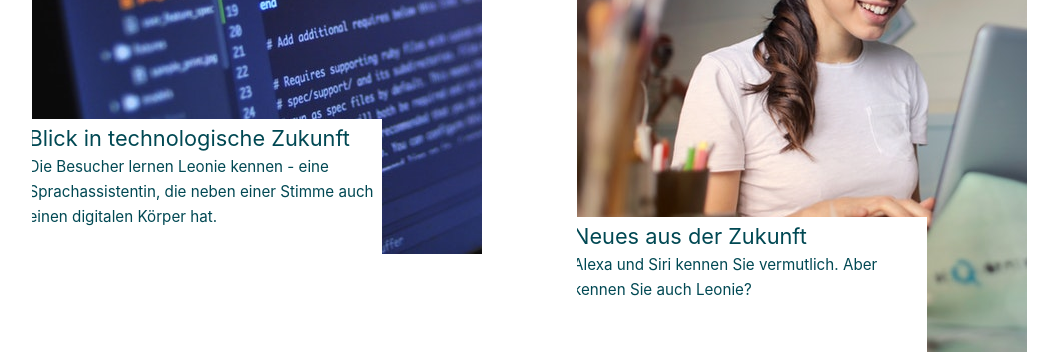
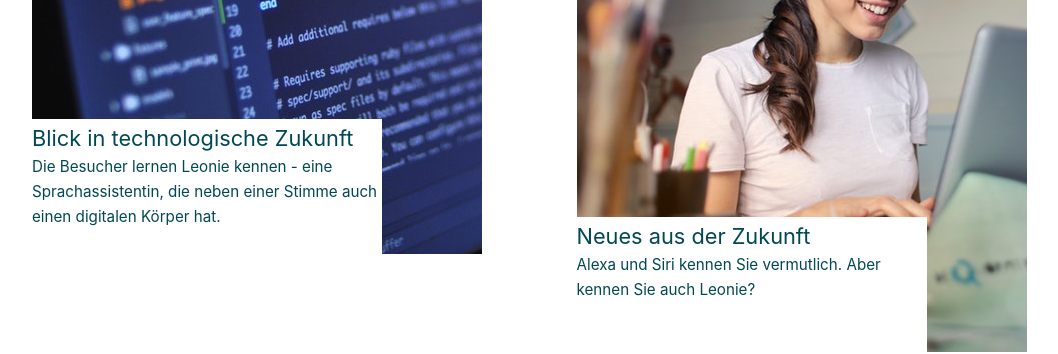
Before and after one commit to KonstantinFrank01/leonie-vue, a Vue app: page / in a window 1280 px wide. Shown: the part 1120-1474 px from the top of the page, without its empty margins (152-1210 px from the left). Built offline with nearby package versions, Linux system fonts and the light colour scheme.

Commit message:
article text positioning adjustments

```diff
--- a/src/components/Article.vue
+++ b/src/components/Article.vue
@@ -131,7 +131,7 @@ export default {
 }
 .white-box-text .text {
     position: relative;
-    left: -1%;
+    left: 0%;
     top: 2%;
 }
 
@@ -166,7 +166,7 @@ export default {
 
 .btn-container .btn {
     position: relative;
-    left: 0%;
+    left: 35%;
 }
 
 .wrapper:hover .white-box-text {
```
